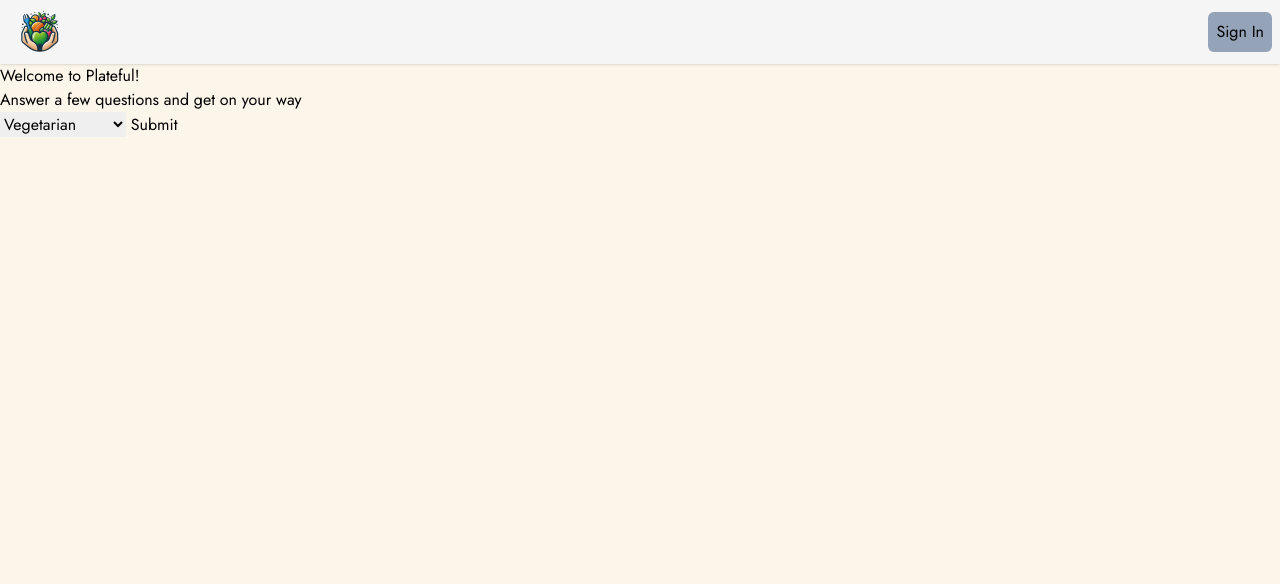
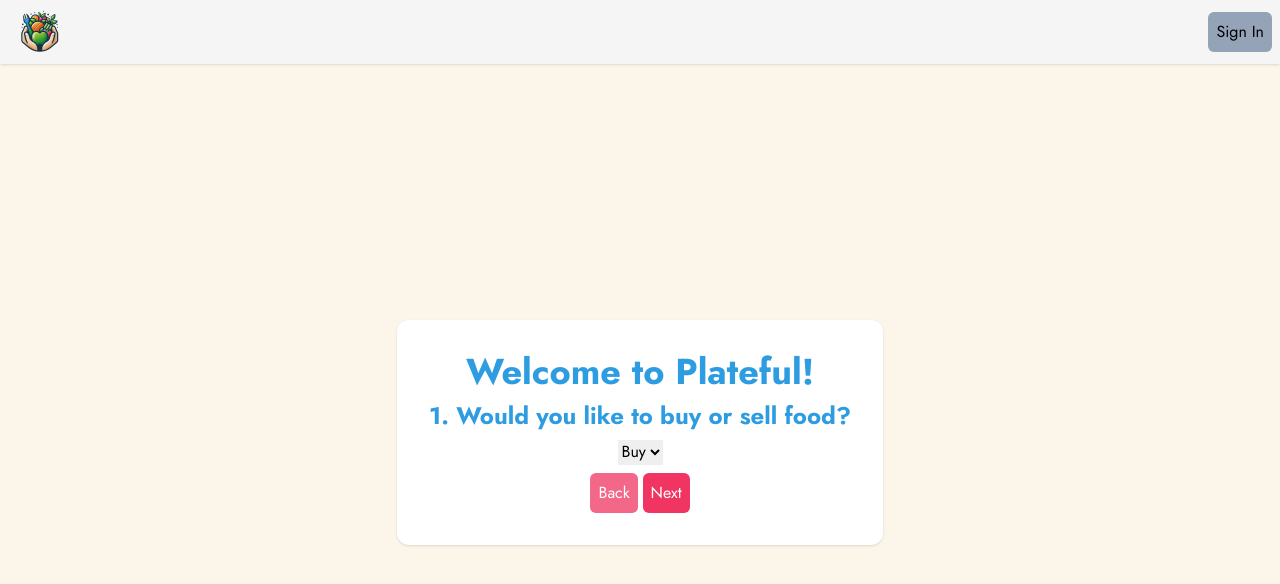
Before and after one commit to arnavravinder/leftover-love, a SvelteKit app: page /onboarding in a window 1280 px wide. Shown: the top 584 px of the page. Built offline with nearby package versions, Linux system fonts and the light colour scheme; no server answers.

Commit message:
added onboarding

```diff
--- a/src/lib/components/RestaurantList.svelte
+++ b/src/lib/components/RestaurantList.svelte
@@ -26,9 +26,9 @@
 				goto('/restaurant/' + restaurant.id);
 			}}
 		>
-			<img class="rounded-t-md" src={restaurant.photo} />
+			<img class="h-44 w-96 rounded-t-md object-cover" src={restaurant.photo} />
 			<div class="m-4">
-				<p class="text-blueNew text-2xl font-bold">
+				<p class="text-2xl font-bold text-blueNew">
 					{restaurant.name}
 				</p>
 			</div>
--- a/src/lib/firebase.client.ts
+++ b/src/lib/firebase.client.ts
@@ -4,10 +4,12 @@
 import { getFirestore, type Firestore } from 'firebase/firestore';
 import type { Auth } from 'firebase/auth';
 import { browser } from '$app/environment';
+import { getStorage, type FirebaseStorage } from 'firebase/storage';
 
 export let db: Firestore;
 export let app: FirebaseApp;
 export let auth: Auth;
+export let storage: FirebaseStorage;
 
 const firebaseConfig = {
 	apiKey: import.meta.env.VITE_FIREBASE_API_KEY,
@@ -25,6 +27,7 @@
 		app = initializeApp(firebaseConfig);
 		auth = getAuth(app);
 		db = getFirestore(app);
+		storage = getStorage(app, 'gs://plateful-web.appspot.com');
 
 		if (firebaseConfig.useEmulator) {
 			connectAuthEmulator(auth, 'http://127.0.0.1:9099');
--- a/src/routes/login/+page.svelte
+++ b/src/routes/login/+page.svelte
@@ -40,6 +40,7 @@
 		loading = true;
 
 		const fullPhoneNumber = `+91${phoneNumberBody!}`;
+		console.log(fullPhoneNumber);
 
 		const appVerifier = get(recaptchaStore);
 		if (!appVerifier) return;
--- a/src/routes/onboarding/+page.svelte
+++ b/src/routes/onboarding/+page.svelte
@@ -1,26 +1,105 @@
 <script lang="ts">
-	import { goto } from "$app/navigation";
-	import { db } from "$lib/firebase.client";
-	import { session } from "$lib/session";
-	import { addDoc, collection } from "firebase/firestore";
+	import { goto } from '$app/navigation';
+	import { db, storage } from '$lib/firebase.client';
+	import { session } from '$lib/session';
+	import { addDoc, collection } from 'firebase/firestore';
+	import { getDownloadURL, ref, uploadBytes } from 'firebase/storage';
 
-    let foodPref: "veg" | "nonVeg" | "vegan";
+	const submit = async () => {
+		await addDoc(collection(db, 'userInfo'), {
+			isUser: true,
+			uid: $session?.user?.uid
+		});
+		goto('/');
+	};
 
-    $: console.log(foodPref);
+	let isUser: boolean;
+	let name = '';
+	let address = '';
+	let phoneNumber = '';
+	let URL = '';
+	let step = 1;
+	let files;
+	let photoURL = '';
+	$: nextDisabled = step == 1 && isUser === undefined;
 </script>
 
-<div>
-    <h2>Welcome to Plateful!</h2>
-    <p>Answer a few questions and get on your way</p>
-    <form on:submit={async () => {
-        await addDoc(collection(db, "userInfo"), {foodPref, isUser: true, uid: $session?.user?.uid});
-        goto("/");
-    }}>
-        <select bind:value={foodPref}>
-            <option value="veg">Vegetarian</option>
-            <option value="nonVeg">Non-Vegetarian</option>
-            <option value="vegan">Vegan</option>
-        </select>
-        <button type="submit">Submit</button>
-    </form>
+<div class="flex h-full flex-col justify-center">
+	<div class="m-4 mx-auto my-auto flex flex-col items-center gap-2 rounded-xl bg-white p-8 shadow">
+		<p class="text-4xl font-bold text-blueNew">Welcome to Plateful!</p>
+		{#if step == 1}
+			<p class="text-2xl font-bold text-blueNew">1. Would you like to buy or sell food?</p>
+			<select bind:value={isUser}>
+				<option value={true}>Buy</option>
+				<option value={false}>Sell</option>
+			</select>
+		{:else if step == 2 && !isUser}
+			<p class="text-2xl font-bold text-blueNew">2. What's the name of your restaurant?</p>
+			<input class="w-full rounded-r-md border p-2" placeholder="Enter name" bind:value={name} />
+		{:else if step == 3 && !isUser}
+			<p class="text-2xl font-bold text-blueNew">3. What's the address of your restaurant?</p>
+			<input
+				class="w-full rounded-r-md border p-2"
+				placeholder="Enter address"
+				bind:value={address}
+			/>
+		{:else if step == 4 && !isUser}
+			<p class="text-2xl font-bold text-blueNew">4. What's the phone number of your restaurant?</p>
+			<input
+				class="w-full rounded-r-md border p-2"
+				placeholder="Enter phone number"
+				bind:value={phoneNumber}
+			/>
+		{:else if step == 5 && !isUser}
+			<p class="text-2xl font-bold text-blueNew">
+				5. What's the website / Google profile of your restaurant?
+			</p>
+			<input class="w-full rounded-r-md border p-2" placeholder="Enter URL" bind:value={URL} />
+		{:else if step == 6 && !isUser}
+			<p class="text-2xl font-bold text-blueNew">6. Upload a picture for your restaurant</p>
+			<input class="w-full rounded-r-md border p-2" type="file" accept="image/*" bind:files />
+		{:else if step == 2 && isUser}
+			<p class="text-2xl font-bold text-blueNew">That's it! Submit and you can enjoy Plateful!</p>
+		{/if}
+		<div>
+			<button
+				class="rounded-md bg-redNew p-2 text-white disabled:opacity-75"
+				disabled={step == 1}
+				on:click={() => step--}>Back</button
+			>
+			<button
+				class="rounded-md bg-redNew p-2 text-white disabled:opacity-75"
+				on:click={async () => {
+					if (!isUser && step < 6) step++;
+					else if (!isUser) {
+						const storageRef = ref(storage, `${files[0].lastModified}-${files[0].name}`);
+						const result = await uploadBytes(storageRef, files[0]);
+						photoURL = await getDownloadURL(storageRef);
+						await addDoc(collection(db, 'restaurants'), {
+							name,
+							address,
+							phoneNumber,
+							URL,
+							photo: photoURL,
+							ownerUid: $session?.user?.uid
+						});
+						await addDoc(collection(db, 'userInfo'), {
+							isUser: false,
+							uid: $session?.user?.uid
+						});
+						goto('/');
+					} else if (isUser && step < 2) step++;
+					else if (isUser) {
+						await addDoc(collection(db, 'userInfo'), {
+							isUser: true,
+							uid: $session?.user?.uid
+						});
+						goto('/');
+					}
+				}}
+				disabled={nextDisabled}
+				>{(step < 6 && !isUser) || (isUser && step < 2) ? 'Next' : 'Submit'}</button
+			>
+		</div>
+	</div>
 </div>
```
Lines whose indentation alone changed are shown as unchanged.
